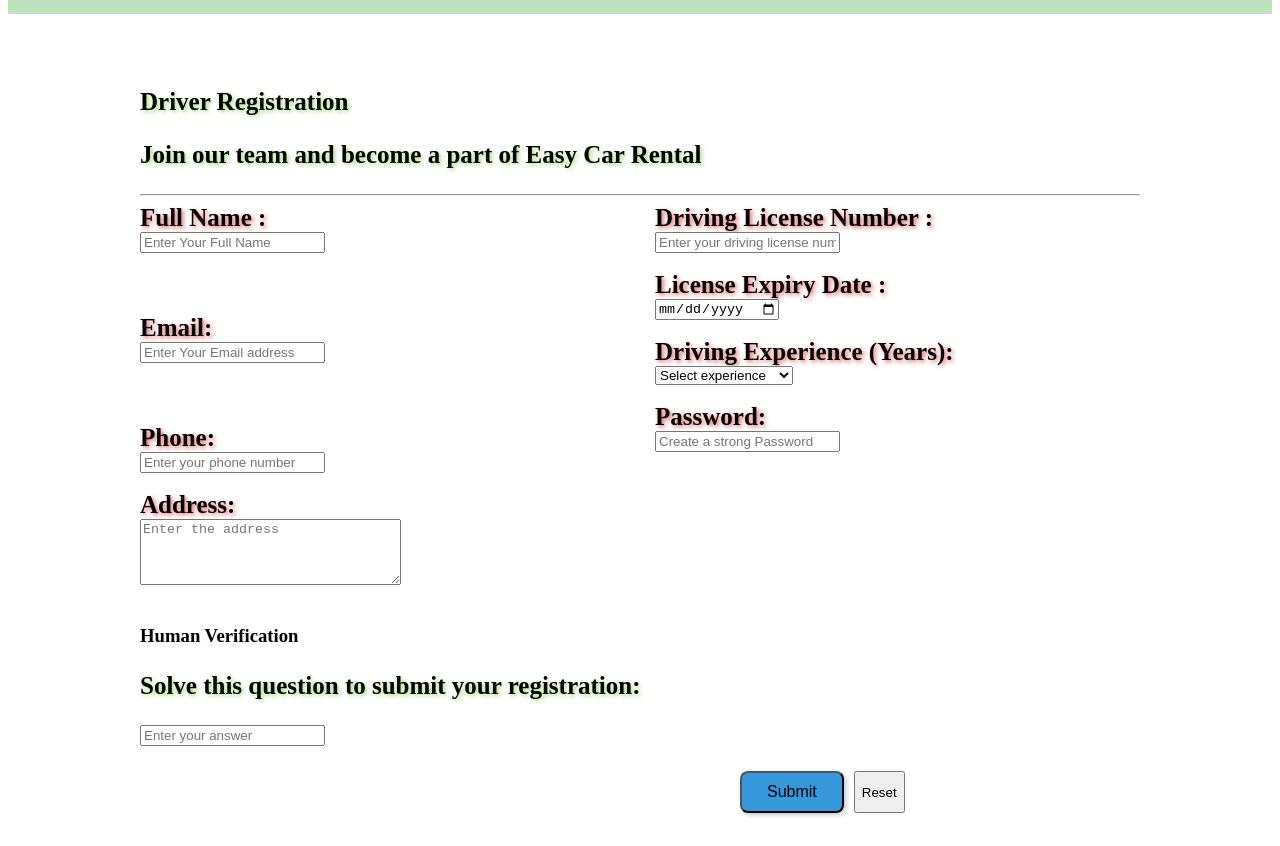
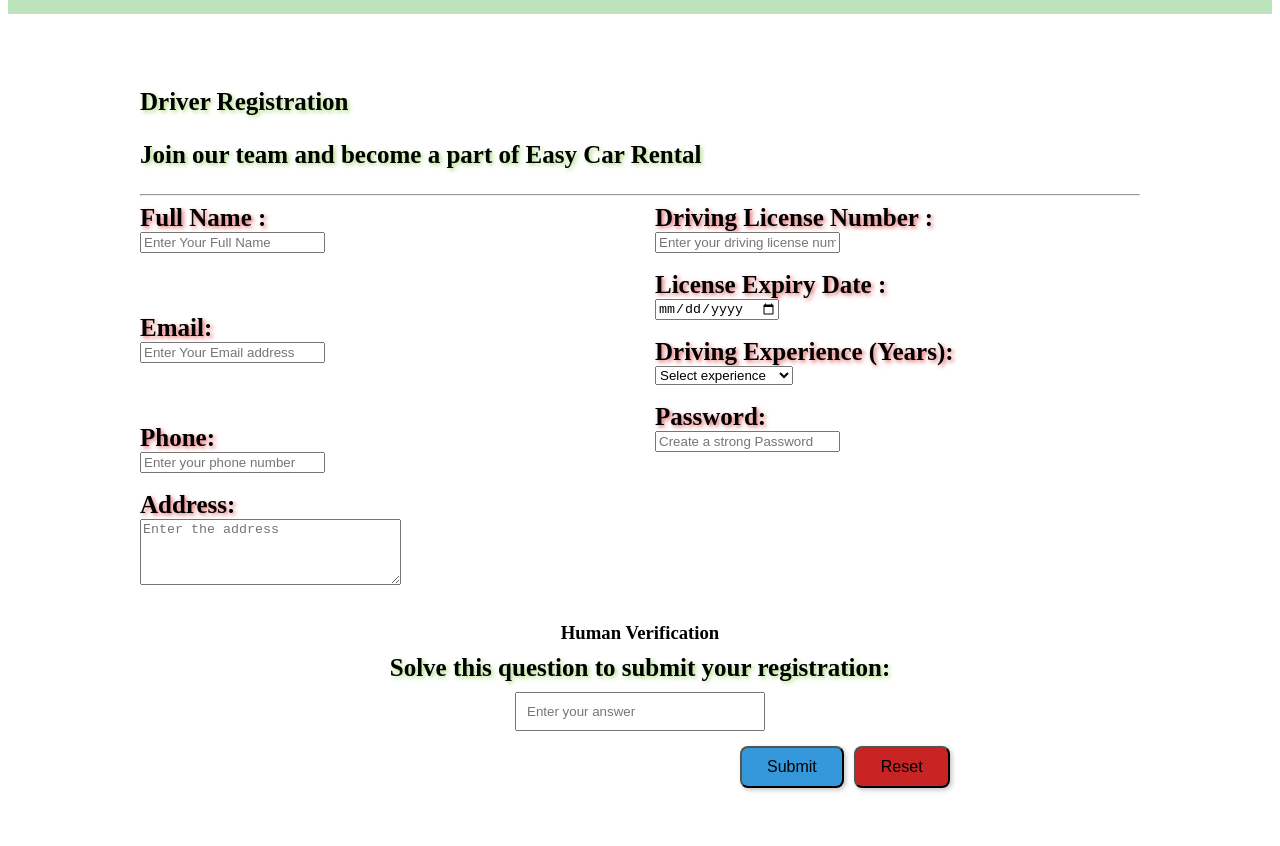
Before and after one commit to pratikaich16-cmd/Car-rental-system, a plain HTML site: page driver-register.html in a window 1280 px wide. Shown: the part 91-937 px from the top of the page. Drawn offline with Linux system fonts and the light colour scheme; files that its build step writes are made by us from their sources; a script that the page names is missing.

Commit message:
Update style-driver-reg.css

```diff
--- a/style-driver-reg.css
+++ b/style-driver-reg.css
@@ -12,6 +12,7 @@
 
 .nevbar a:hover  {
     color: rgb(250, 204, 21);
+
 }
 
 .nevbar a{
@@ -82,7 +83,7 @@ p{
 
 }
 
-#submit, #reset {
+#submit, #resetBtn {
     padding: 10px 25px;
     font-size: 16px;
     border-radius: 8px;
@@ -92,7 +93,6 @@ p{
 input:focus{
   background-color : rgb(173, 216, 230);
 }
-
 
 textarea:focus{
   background-color:rgb(173, 216, 230);
@@ -109,16 +109,34 @@ textarea:focus{
 
 }
 
-
-#reset{
+#resetBtn{
   background-color: rgb(201, 36, 36);
   transition:background-color 0.3s;
 }
 
-#reset:hover{
+#resetBtn:hover{
   background-color: rgb(205, 227, 39);
 }
 
 #link{
   color: rgb(52, 152, 219);
 }
+
+/* Math Verification Alignment */
+
+#mathVerification {
+    text-align: center;
+    margin: 15px auto;
+}
+
+#mathVerification h3,
+#mathVerification h2,
+#mathVerification p {
+    margin: 10px 0;
+}
+
+#answer {
+    width: 250px;
+    padding: 10px;
+    box-sizing: border-box;
+}
```
